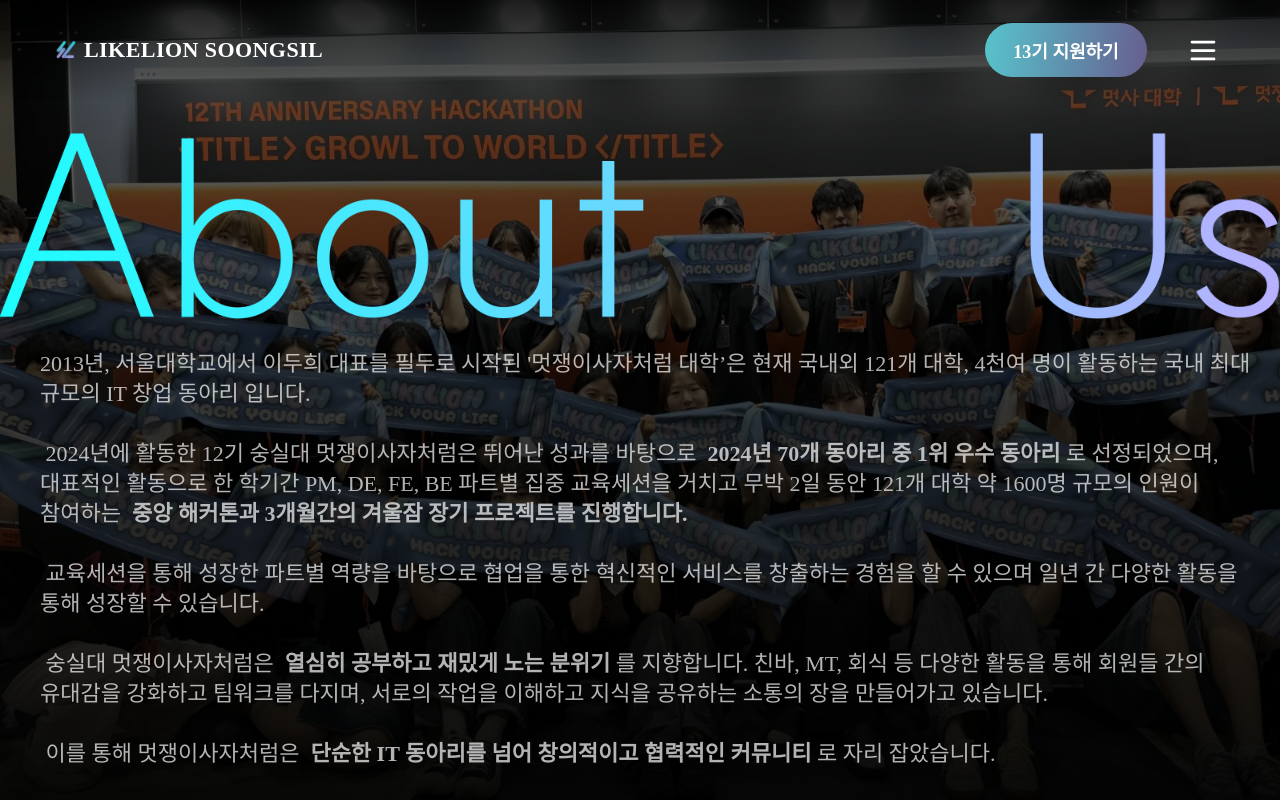
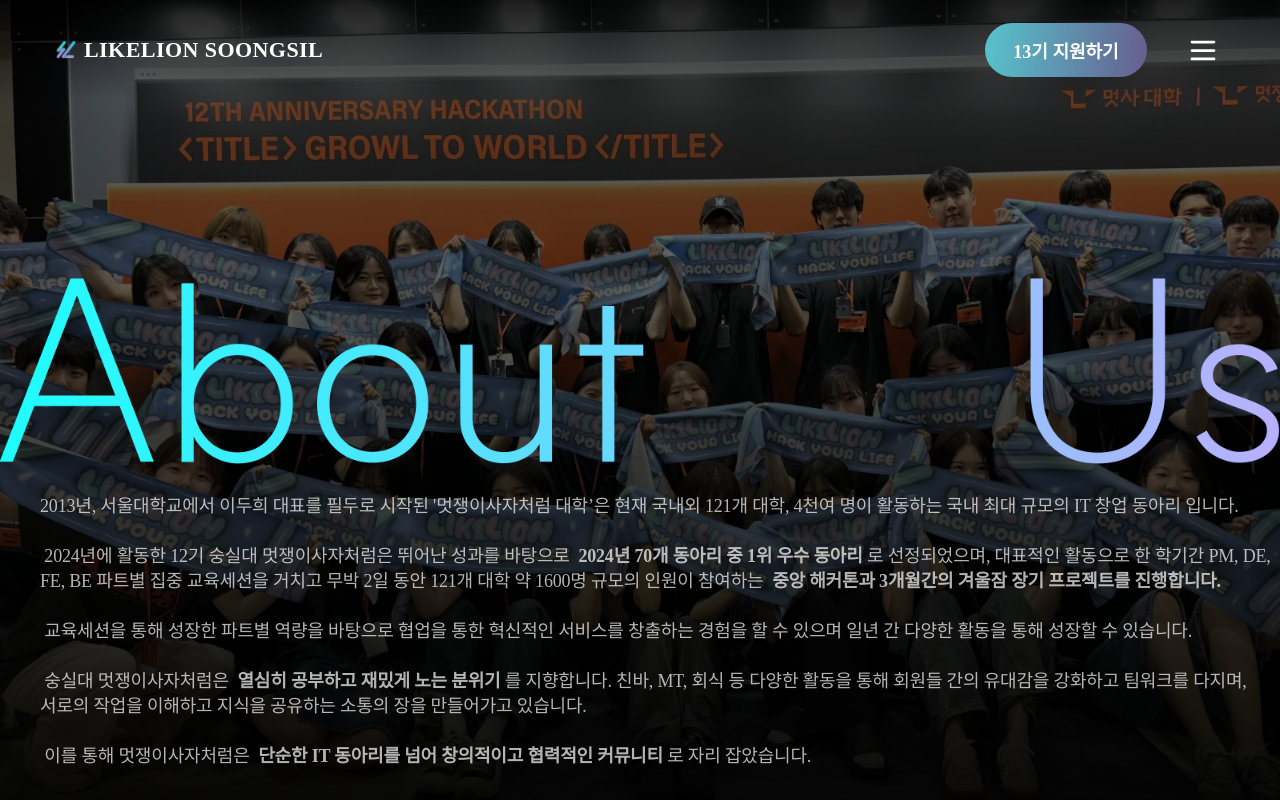
Before and after one commit to likelion-ssu/likelionssu-website-2025, a React (Vite) app: page /about in a window 1280 px wide. Built offline with nearby package versions, Linux system fonts and the light colour scheme; a web font is replaced by a local one.

Commit message:
fix: 폰트 사이즈 변경

```diff
--- a/src/About/components/AboutUsSection.tsx
+++ b/src/About/components/AboutUsSection.tsx
@@ -167,13 +167,13 @@ const Description = styled.div`
   padding-left: 4rem;
   padding-bottom: 3.13rem;
 
-  ${({ theme }) => theme.mixins.font(theme.fonts.Pretendard.body2)}
+  ${({ theme }) => theme.mixins.font(theme.fonts.Pretendard.body4)}
   -webkit-font-smoothing: antialiased;
   font-weight: 300;
   white-space: pre-wrap;
 
   word-break: keep-all;
-  line-height: 3rem;
+  line-height: 2.5rem;
 
   z-index: 1;
 
--- a/src/About/components/TeamSection.tsx
+++ b/src/About/components/TeamSection.tsx
@@ -126,6 +126,12 @@ const Title = styled.div`
   ${({ theme }) => theme.mixins.font(theme.fonts.Suit.subtitle2)}
   text-align: center;
   letter-spacing: 0.06rem;
+
+  ${media.small`
+    font-size: 1.2rem;
+font-style: normal;
+font-weight: 700;
+  `}
 `;
 
 const CardsContainer = styled.div<{ $teamType: string }>`
--- a/src/Project/components/ProjectCard.tsx
+++ b/src/Project/components/ProjectCard.tsx
@@ -8,7 +8,7 @@ interface ProjectCardProps {
 
 // react.memo 사용
 const ProjectCover = React.memo(({ src }: { src: string }) => {
-  return <CoverImg src={src} alt="Project Cover" />;
+  return <CoverImg rel="preload" loading="lazy" src={src} alt="Project Cover" />;
 });
 
 const ProjectCard = ({ project }: ProjectCardProps) => {
```
